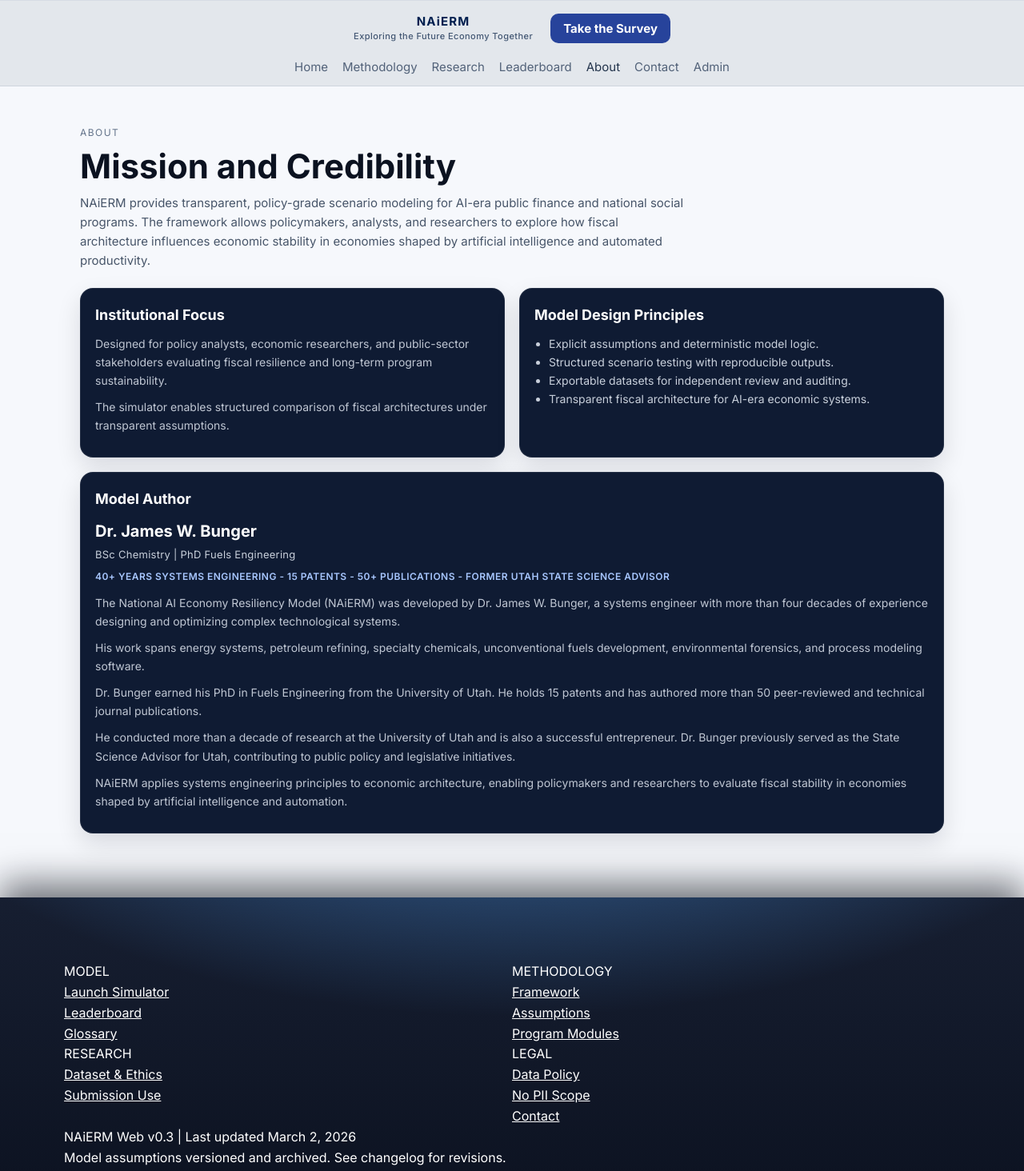
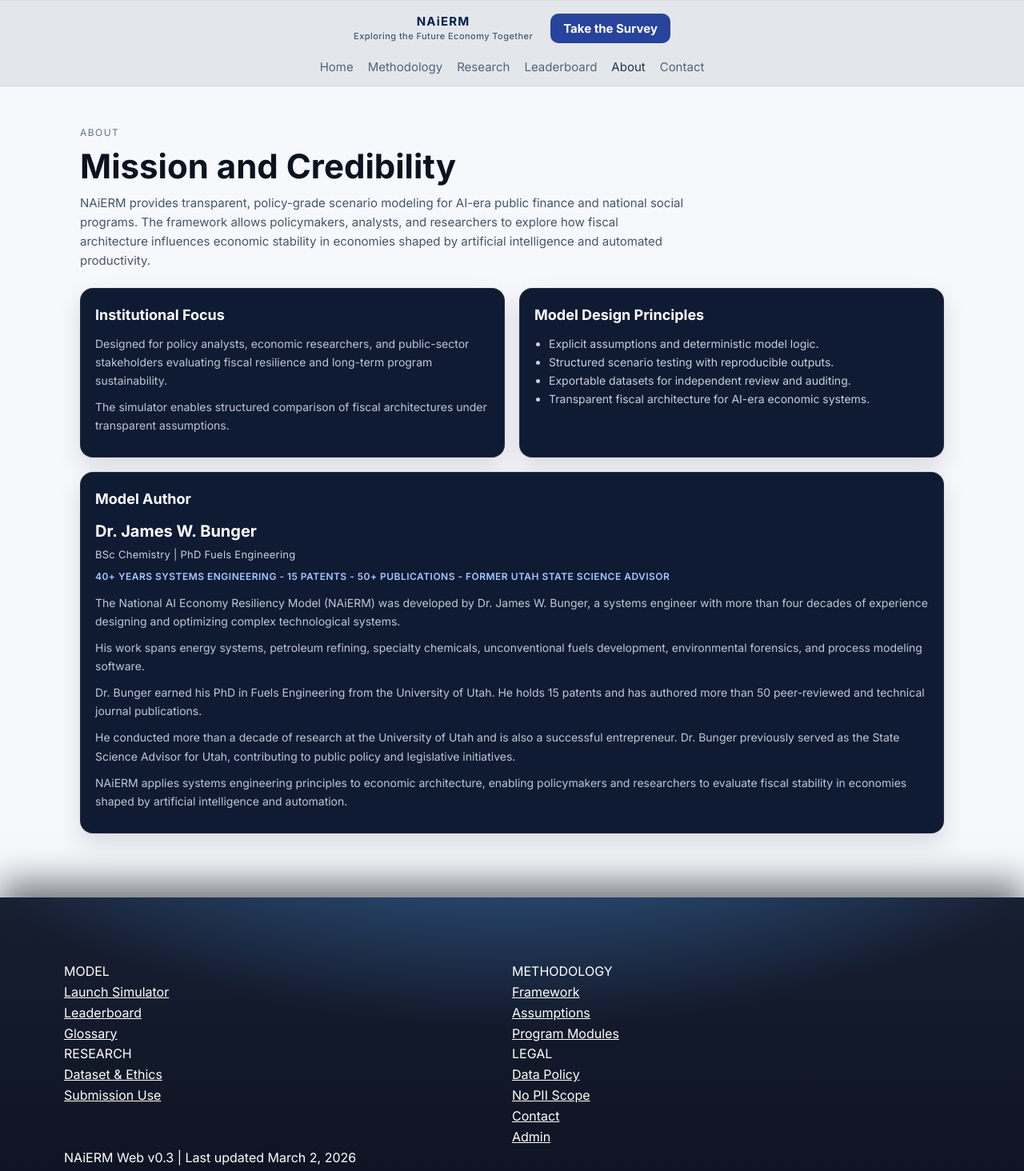
Before and after one commit to Measdani/breakout-economy-simulator, a Next.js app in the folder web/: page /about in a window 1280 px wide. Shown: the top 1464 px of the page at 80% size. Built offline with nearby package versions, Linux system fonts and the light colour scheme.

Commit message:
Move Admin link from header to footer

```diff
--- a/web/app/page.tsx
+++ b/web/app/page.tsx
@@ -271,6 +271,7 @@ export default function Home() {
             <div className="footerColumn">
               <h4>Research</h4>
               <Link href="/research">Dataset and Ethics</Link>
+              <Link href="/admin">Admin</Link>
             </div>
           </div>
         </div>
--- a/web/components/site/PublicSiteShell.tsx
+++ b/web/components/site/PublicSiteShell.tsx
@@ -52,6 +52,7 @@ export default function PublicSiteShell({
                 <Link href="/research#data-policy" className="block hover:text-bright transition">Data Policy</Link>
                 <Link href="/research#no-pii" className="block hover:text-bright transition">No PII Scope</Link>
                 <Link href="/contact" className="block hover:text-bright transition">Contact</Link>
+                <Link href="/admin" className="block hover:text-bright transition">Admin</Link>
               </div>
             </div>
           </div>
--- a/web/components/site/PublicTopNav.tsx
+++ b/web/components/site/PublicTopNav.tsx
@@ -11,7 +11,6 @@ const navItems = [
   { href: '/leaderboard', label: 'Leaderboard' },
   { href: '/about', label: 'About' },
   { href: '/contact', label: 'Contact' },
-  { href: '/admin', label: 'Admin' },
 ]
 
 export default function PublicTopNav() {
```
